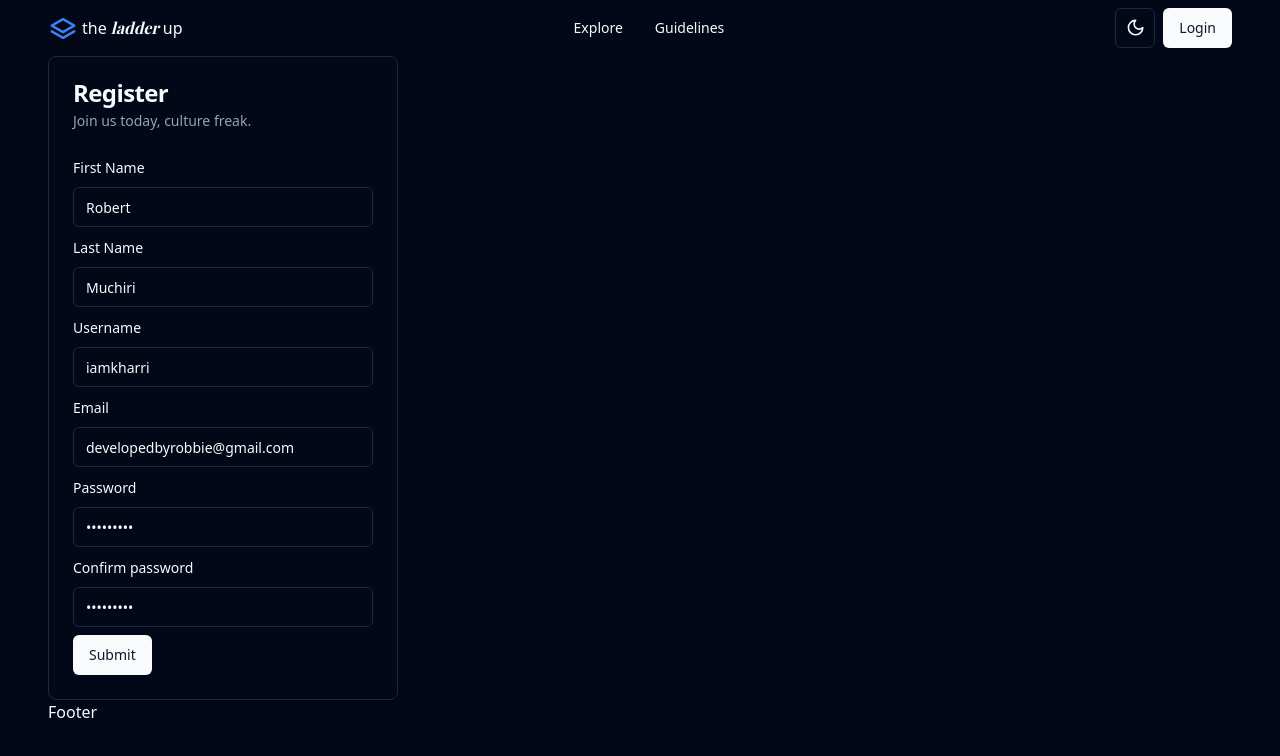
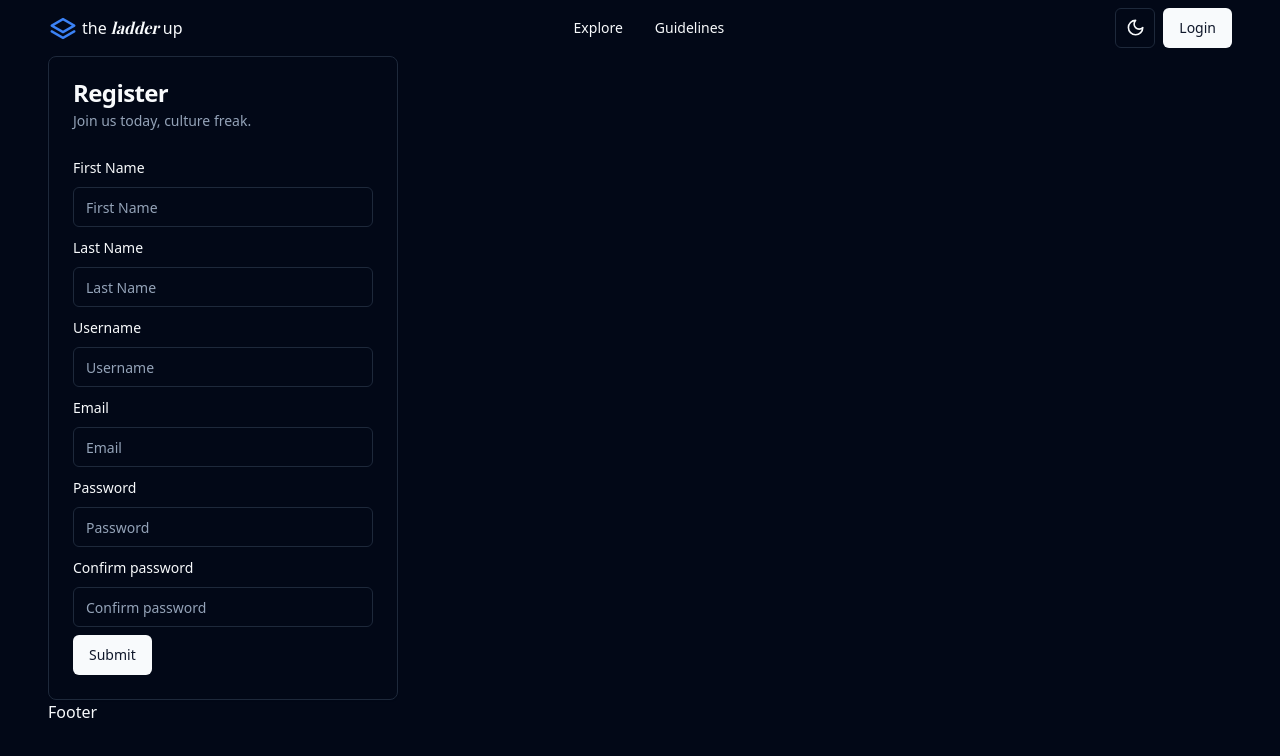
Before and after one commit to whoisrobb/the-ladder-up, a React (Vite) app in the folder client/: page /register in a window 1280 px wide. Shown: the top 756 px of the page. Built offline with nearby package versions, Linux system fonts and the light colour scheme; a web font is replaced by a local one.

Commit message:
bug fixes

```diff
--- a/client/src/pages/Register.tsx
+++ b/client/src/pages/Register.tsx
@@ -33,12 +33,12 @@ const Register = () => {
   const form = useForm<Input>({
     resolver: zodResolver(registerSchema),
     defaultValues: {
-      firstName: 'Robert',
-      lastName: 'Muchiri',
-      username: 'iamkharri',
-      email: 'developedbyrobbie@gmail.com',
-      password: 'iamkharri',
-      confirmPassword: 'iamkharri'
+      firstName: '',
+      lastName: '',
+      username: '',
+      email: '',
+      password: '',
+      confirmPassword: ''
     }
   })
 
@@ -67,9 +67,6 @@ const Register = () => {
                   <FormControl>
                     <Input placeholder="First Name" {...field} />
                   </FormControl>
-                  {/* <FormDescription>
-                    This is your public display name.
-                  </FormDescription> */}
                   <FormMessage />
                 </FormItem>
               )}
@@ -84,9 +81,6 @@ const Register = () => {
                   <FormControl>
                     <Input placeholder="Last Name" {...field} />
                   </FormControl>
-                  {/* <FormDescription>
-                    This is your public display name.
-                  </FormDescription> */}
                   <FormMessage />
                 </FormItem>
               )}
@@ -101,9 +95,6 @@ const Register = () => {
                   <FormControl>
                     <Input placeholder="Username" {...field} />
                   </FormControl>
-                  {/* <FormDescription>
-                    This is your public display name.
-                  </FormDescription> */}
                   <FormMessage />
                 </FormItem>
               )}
@@ -118,9 +109,6 @@ const Register = () => {
                   <FormControl>
                     <Input placeholder="Email" {...field} />
                   </FormControl>
-                  {/* <FormDescription>
-                    This is your public display name.
-                  </FormDescription> */}
                   <FormMessage />
                 </FormItem>
               )}
@@ -135,9 +123,6 @@ const Register = () => {
                   <FormControl>
                     <Input placeholder="Password" {...field} type="password" />
                   </FormControl>
-                  {/* <FormDescription>
-                    This is your public display name.
-                  </FormDescription> */}
                   <FormMessage />
                 </FormItem>
               )}
@@ -152,9 +137,6 @@ const Register = () => {
                   <FormControl>
                     <Input placeholder="Confirm password" {...field} type="password" />
                   </FormControl>
-                  {/* <FormDescription>
-                    This is your public display name.
-                  </FormDescription> */}
                   <FormMessage />
                 </FormItem>
               )}
```
